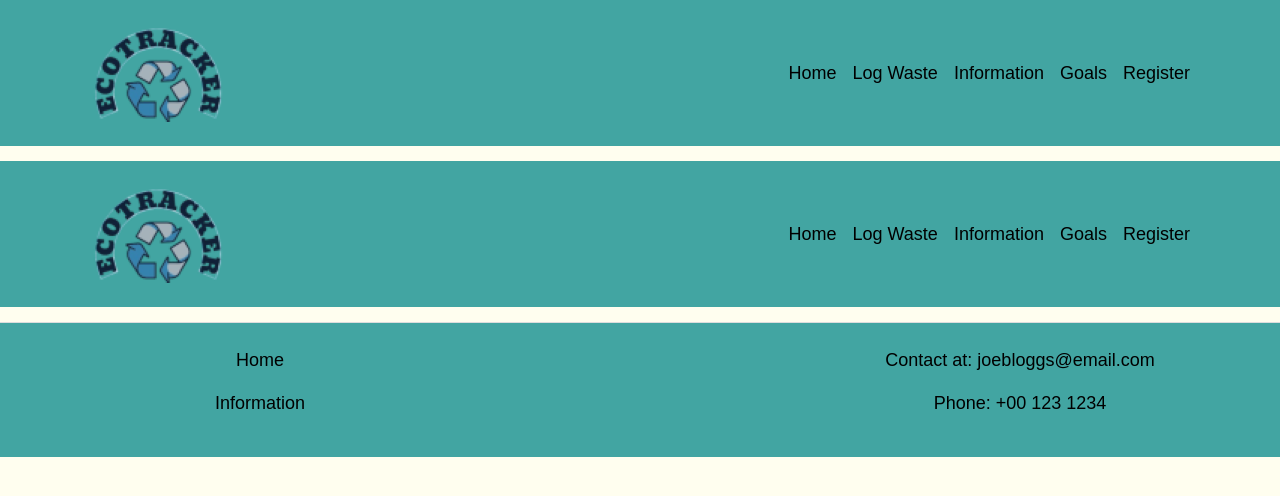
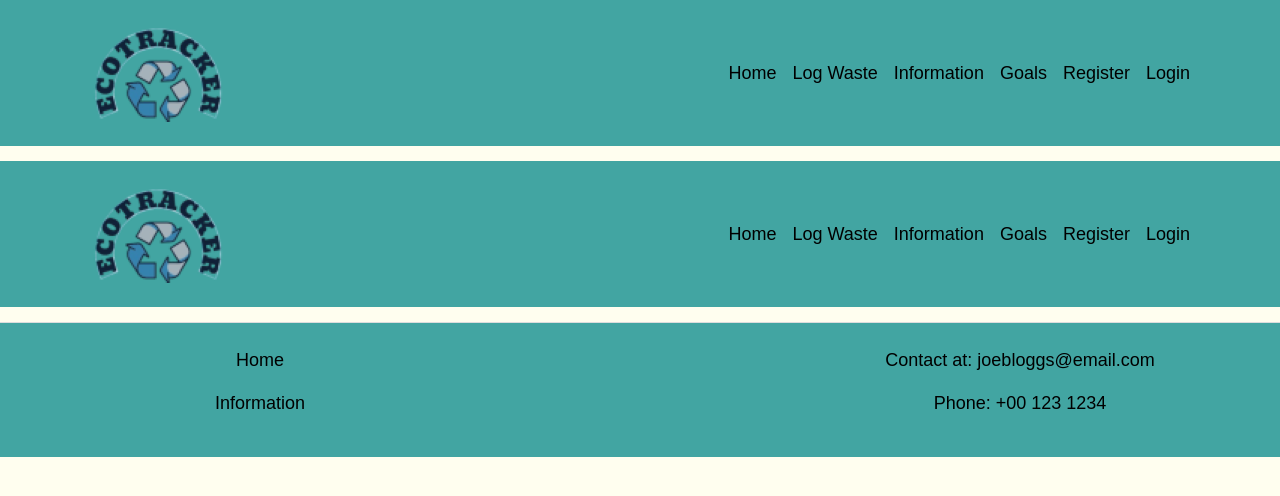
Before and after one commit to FionnOReilly/EcoTrack-GroupProject, a Vue app in the folder vue-frontend/: page /NavBar in a window 1280 px wide. Shown: the top 496 px of the page. Built offline with nearby package versions, Linux system fonts and the light colour scheme; the HTML template or start-up script is replaced by a standard one.

Commit message:
added login to navbar.vue

```diff
--- a/vue-frontend/src/components/NavBar.vue
+++ b/vue-frontend/src/components/NavBar.vue
@@ -31,6 +31,9 @@
             <li class="nav-item">
               <router-link to="Registration" class="nav-link">Register</router-link>
             </li>
+			<li class="nav-item">
+              <router-link to="Login" class="nav-link">Login</router-link>
+            </li>
           </ul>
         </div>
       </nav>
--- a/vue-frontend/src/router.js
+++ b/vue-frontend/src/router.js
@@ -15,7 +15,7 @@
     { path: '/Information', component: InformationPage},
     { path: '/Registration', component: RegistrationPage},
     { path: '/WasteLogging', component: WasteLog},
-	{ path: '/LoginPage', component: LoginPage}
+	{ path: '/Login', component: LoginPage}
 
 ];
 const router = createRouter({
```
